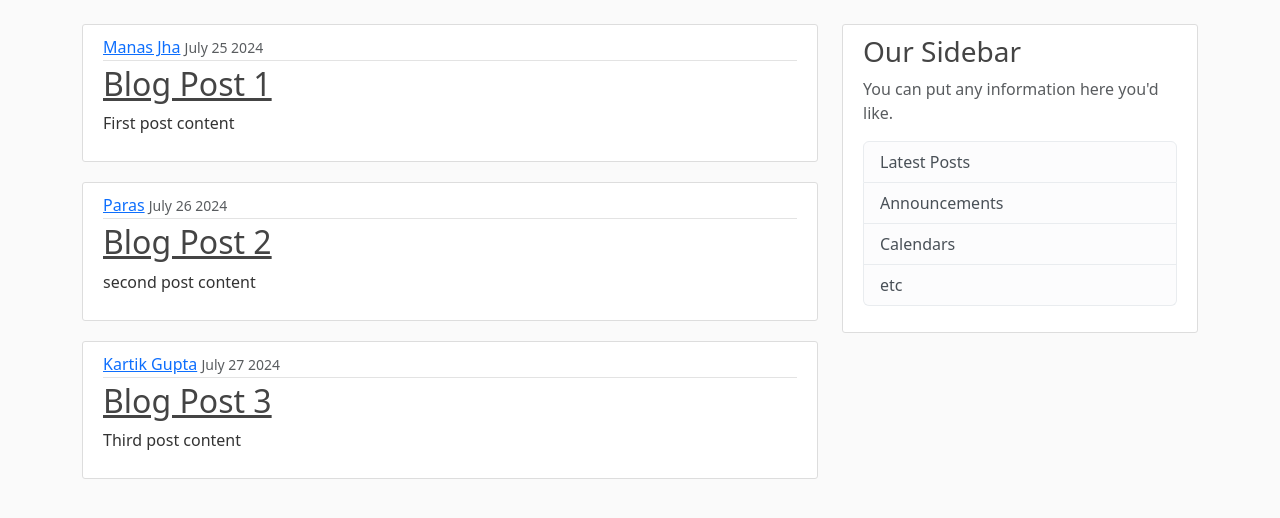
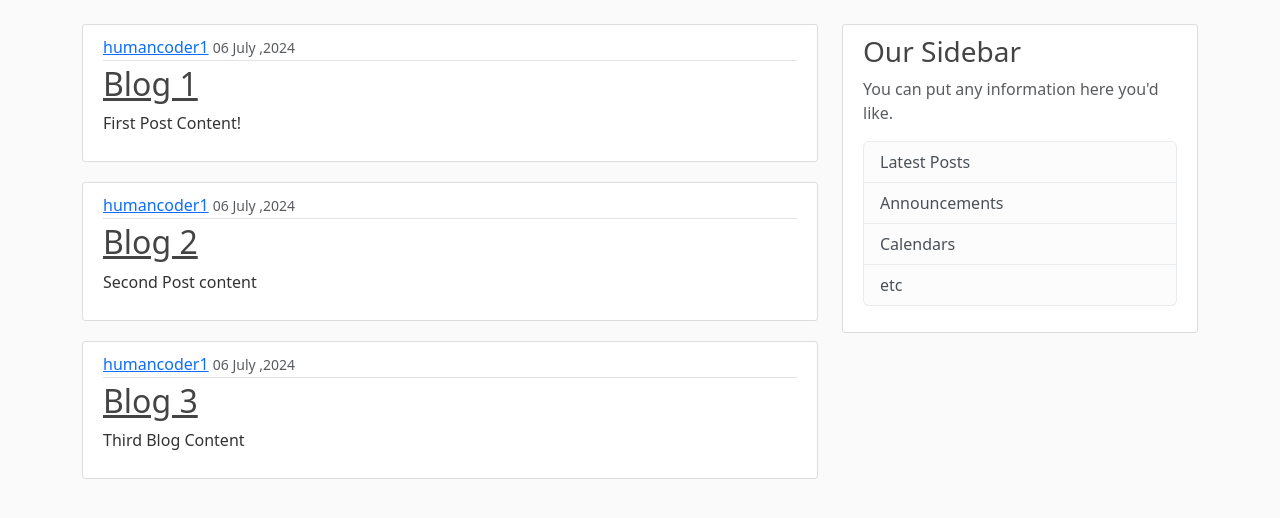
Before and after one commit to human-coder-mj/DevBLOG, a Django app: page / in a window 1280 px wide. Shown: the part 56-574 px from the top of the page. Run offline with Django 5.2, Linux system fonts and the light colour scheme; data comes from the database, SQL or seed files in the repository.

Commit message:
Update: Add Database table fields to templates and modified home.html

```diff
--- a/blog_app/templates/html_templates/home.html
+++ b/blog_app/templates/html_templates/home.html
@@ -6,7 +6,7 @@
     <div class="media-body">
         <div class="article-metadata">
             <a class="mr-2" href="#">{{ post.author }}</a>
-            <small class="text-muted">{{ post.date_posted }}</small>
+            <small class="text-muted">{{ post.date_posted|date:"d F ,Y" }}</small>
         </div>
         <h2><a class="article-title" href="#">{{ post.title }}</a></h2>
         <p class="article-content">{{ post.content }}</p>
--- a/blog_app/views.py
+++ b/blog_app/views.py
@@ -1,4 +1,5 @@
 from django.shortcuts import render
+from .models import Posts
 # from django.http import HttpResponse
 # Create your views here.
 
@@ -6,32 +7,11 @@ from django.shortcuts import render
 #     return HttpResponse("<h1>Blog-Home</h1>")
 
 
-blog_posts = [
-    {
-        "author" : "Manas Jha",
-        "title" : "Blog Post 1",
-        "content" : "First post content",
-        "date_posted" : "July 25 2024",
-    },
-    {
-        "author" : "Paras",
-        "title" : "Blog Post 2",
-        "content" : "second post content",
-        "date_posted" : "July 26 2024",
-    },
-    {
-        "author" : "Kartik Gupta",
-        "title" : "Blog Post 3",
-        "content" : "Third post content",
-        "date_posted" : "July 27 2024",
-    }
-]
-
 
 #Home page view
 def home(request):
     context = {
-        "posts" : blog_posts
+        "posts" : Posts.objects.all()
     }
     return render(request , "html_templates/home.html" ,context)
 
```
